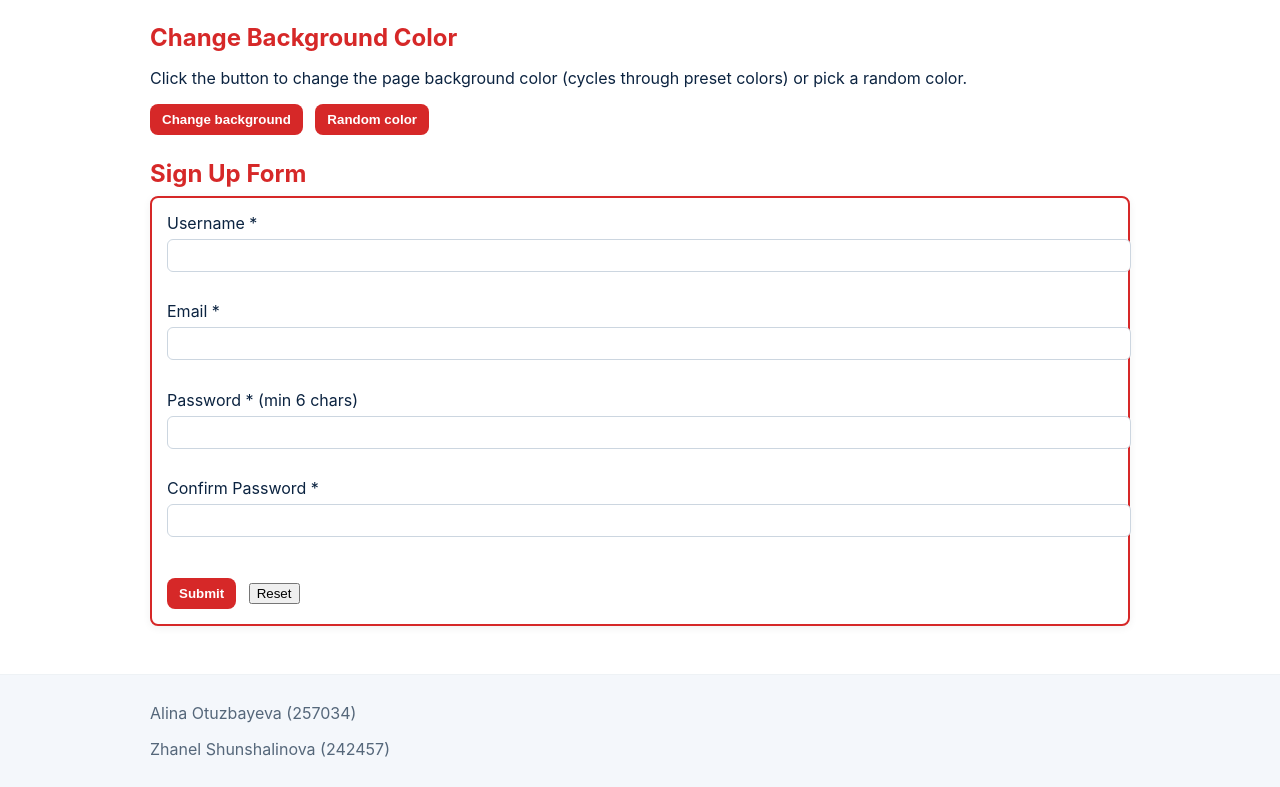
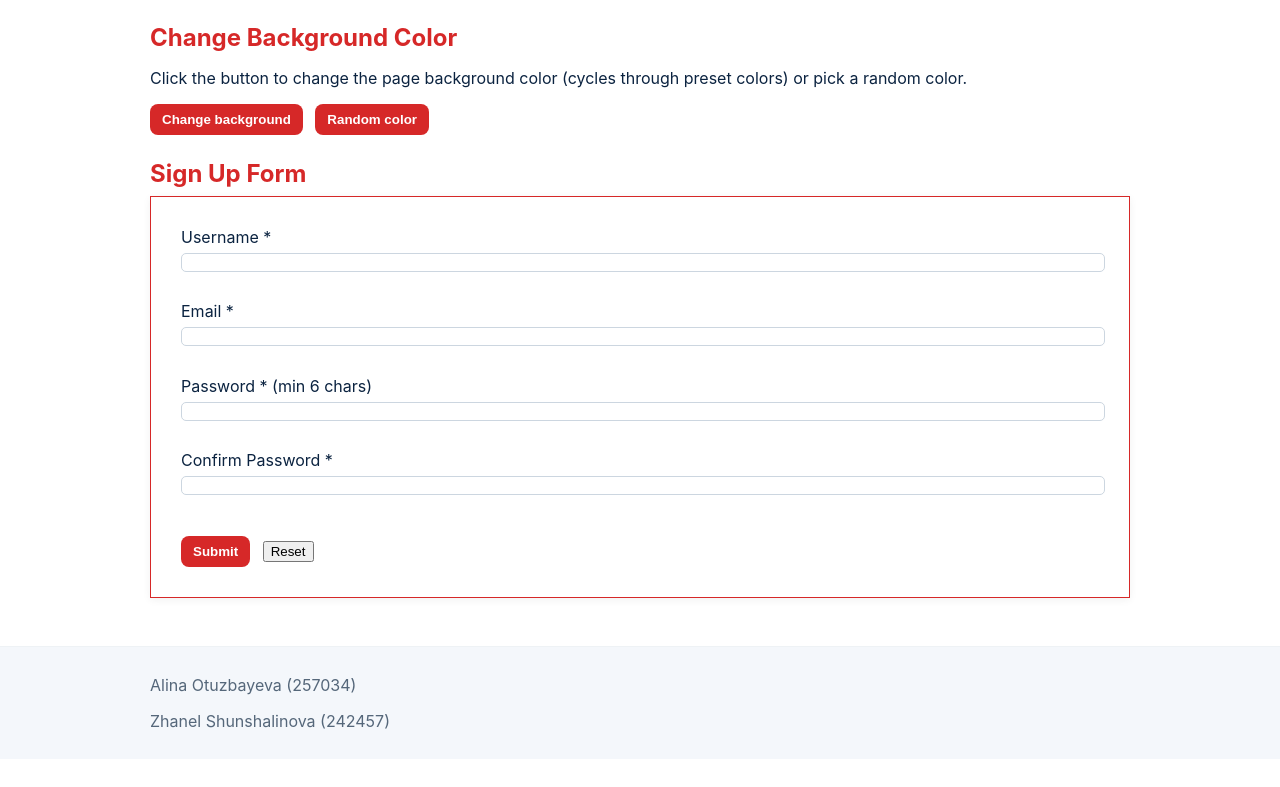
Before and after one commit to alina-otuz/bootstrap, a plain HTML site: page sportworldsignup.html in a window 1280 px wide. Shown: the part 58-845 px from the top of the page. After the commit the page ends 817 px from the top, so only its background shows below. Drawn offline with Linux system fonts and the light colour scheme.

Commit message:
Update sportworldsignup.html

```diff
--- a/sportworldsignup.html
+++ b/sportworldsignup.html
@@ -43,8 +43,8 @@
     }
     .btn-f1-primary:hover { opacity: 0.95; }
 
-    .form-custom { border: 2px solid var(--f1-red); padding: 15px; border-radius: 8px; background: white; box-shadow: 0 2px 8px rgba(0,0,0,0.06); }
-    .form-control { display:block; width:100%; padding:8px; margin:6px 0 12px 0; border:1px solid #ccd6e0; border-radius:6px; }
+    .form-custom { border: 1px solid var(--f1-red); padding: 30px; border-radius: 10 px; background: white; box-shadow: 0 2px 8px rgba(0,0,0,0.06); }
+    .form-control { display:block; width:100%; padding:10 px; margin:6px 0 12px 0; border:1px solid #ccd6e0; border-radius:5px; }
 
     .error { color: var(--f1-red); font-size: 0.9rem; min-height:1.2em; }
     .text-muted-custom { color: var(--f1-muted); }
```
